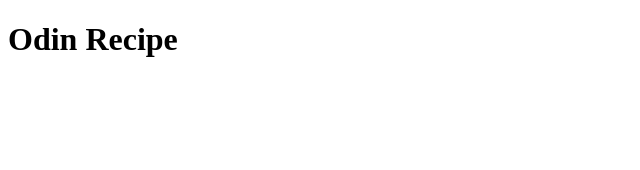
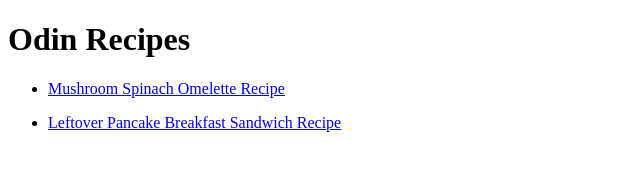
Before and after one commit to AmericanskyAndy/Odin-Project-1-odin-recipes, a plain HTML site: page index.html in a window 1280 px wide. Shown: the whole page, without its empty margins (0-640 px from the left). Drawn offline with Linux system fonts and the light colour scheme.

Commit message:
Added two additional food recipes

```diff
--- a/index.html
+++ b/index.html
@@ -7,6 +7,10 @@
 </head>
 
 <body>
-    <h1>Odin Recipe</h1>
+    <h1>Odin Recipes</h1>
+    <ul>
+        <p><li><a href="./recipes/omelette.html">Mushroom Spinach Omelette Recipe</a></li></p>
+        <p><li><a href="./recipes/breakfastsandwich.html">Leftover Pancake Breakfast Sandwich Recipe</a></li></p>
+    </ul>
 </body>
 </html>
```
